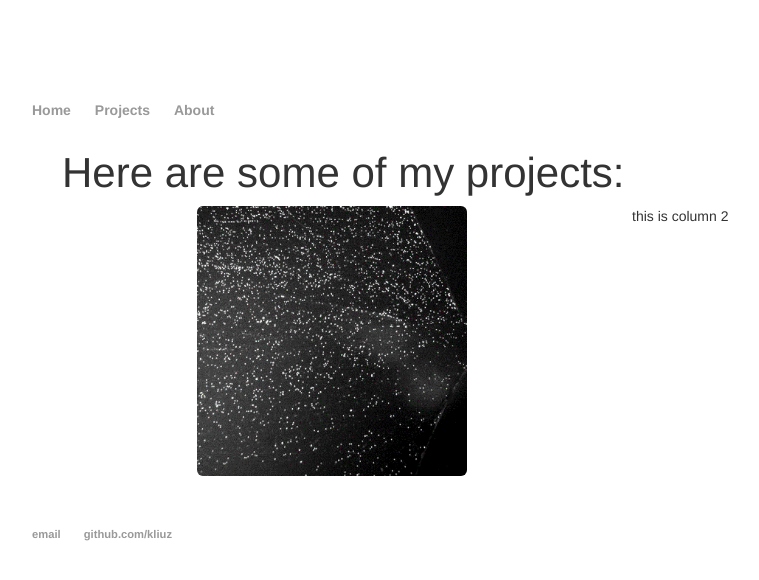
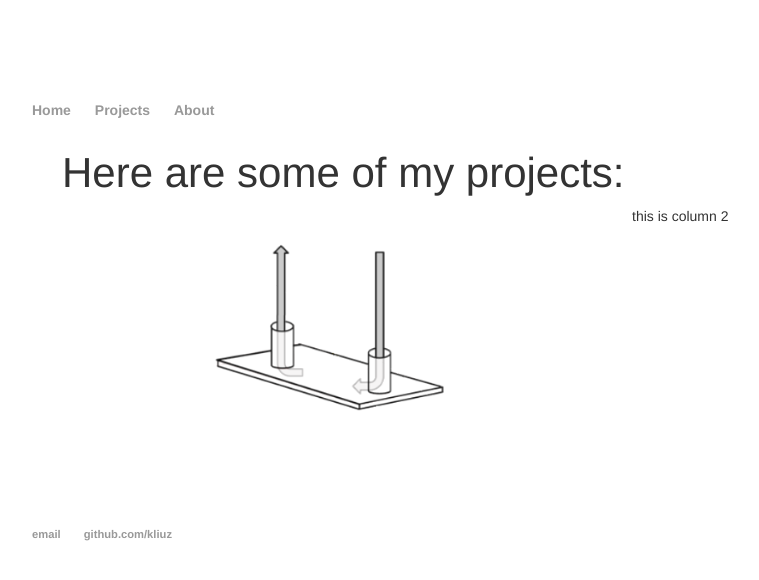
Before and after one commit to kliuz/kliuz.github.io, a Jekyll site: the page built from projects/index.html, in a window 1280 px wide. Shown: the top 580 px of the page, without its empty margins (160-919 px from the left). Built offline with Jekyll 4.4.1, drawn with Linux system fonts in a browser that asks for light colours; nearby versions of some CDN libraries; library files that are not in the unit come from our copies.

Commit message:
updated image

```diff
--- a/projects/index.html
+++ b/projects/index.html
@@ -4,9 +4,9 @@ title: My projects
 ---
 <div class="container-fluid">
 	<h1>Here are some of my projects:</h1>
-	<div class="row" padding-top="100px" padding-bottom="100px">
+	<div class="row">
 		<div class="col-sm-6 text-center">
-			<img src="tracerflow_square.png" class="img-rounded" alt="Shear stress map of wormlike micelle flow" width="50%" height="50%">
+			<img src="channel_design.png" class="img-rounded" alt="Shear stress map of wormlike micelle flow" width="50%" height="50%">
 		</div>
 		<div class="col-sm-6">this is column 2</div>
 	</div>
```
Also changed, not shown: projects/channel_design.png (added).
